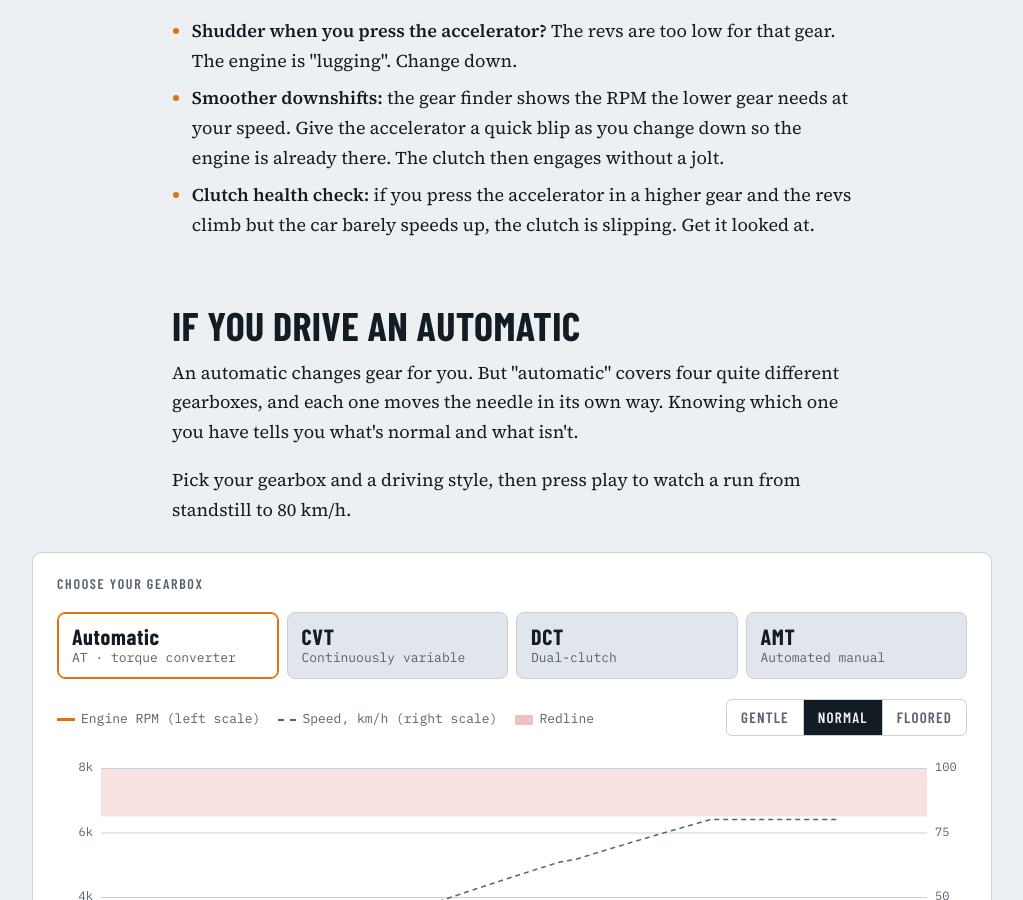
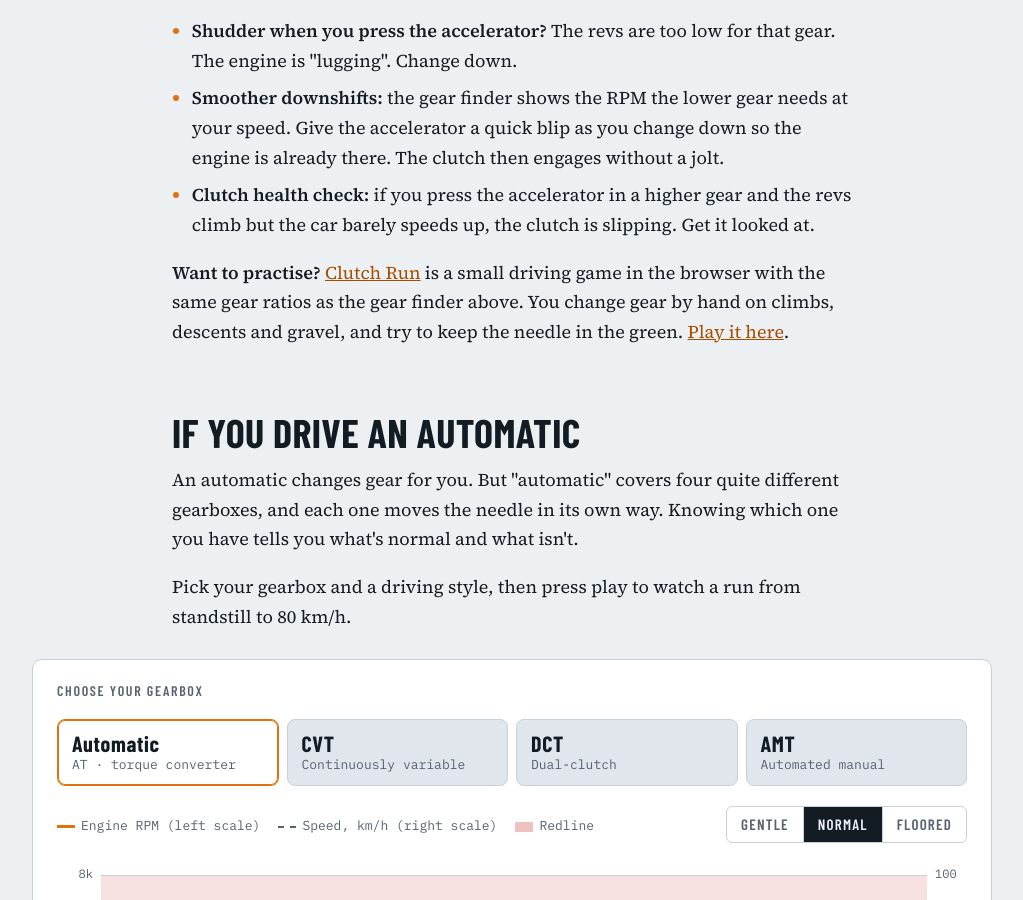
Before and after one commit to and/and.github.io, a Jekyll site: the page built from _posts/2026-09-30-reading-the-rev-counter.html, in a window 1280 px wide and 900 px high, scrolled down 3127 px. Shown: the whole window, without its empty margins (128-1151 px from the left). Built offline with Jekyll 4.4.1, drawn with Linux system fonts in a browser that asks for light colours.

Commit message:
Reading the Rev Counter: link to Clutch Run for practising gear changes
Co-Authored-By: Claude Opus 5.5 <noreply@anthropic.com>

```diff
--- a/_posts/2026-09-30-reading-the-rev-counter.html
+++ b/_posts/2026-09-30-reading-the-rev-counter.html
@@ -290,6 +290,7 @@ footer.col{margin-top:56px;border-top:1px solid var(--line);padding-top:18px}
         <li><strong>Smoother downshifts:</strong> the gear finder shows the RPM the lower gear needs at your speed. Give the accelerator a quick blip as you change down so the engine is already there. The clutch then engages without a jolt.</li>
         <li><strong>Clutch health check:</strong> if you press the accelerator in a higher gear and the revs climb but the car barely speeds up, the clutch is slipping. Get it looked at.</li>
       </ul>
+      <p><strong>Want to practise?</strong> <a href="/cars/clutch-run/">Clutch Run</a> is a small driving game in the browser with the same gear ratios as the gear finder above. You change gear by hand on climbs, descents and gravel, and try to keep the needle in the green. <a href="https://and.github.io/clutch-run/">Play it here</a>.</p>
 
       <h2>If you drive an automatic</h2>
       <p>An automatic changes gear for you. But "automatic" covers four quite different gearboxes, and each one moves the needle in its own way. Knowing which one you have tells you what's normal and what isn't.</p>
```
